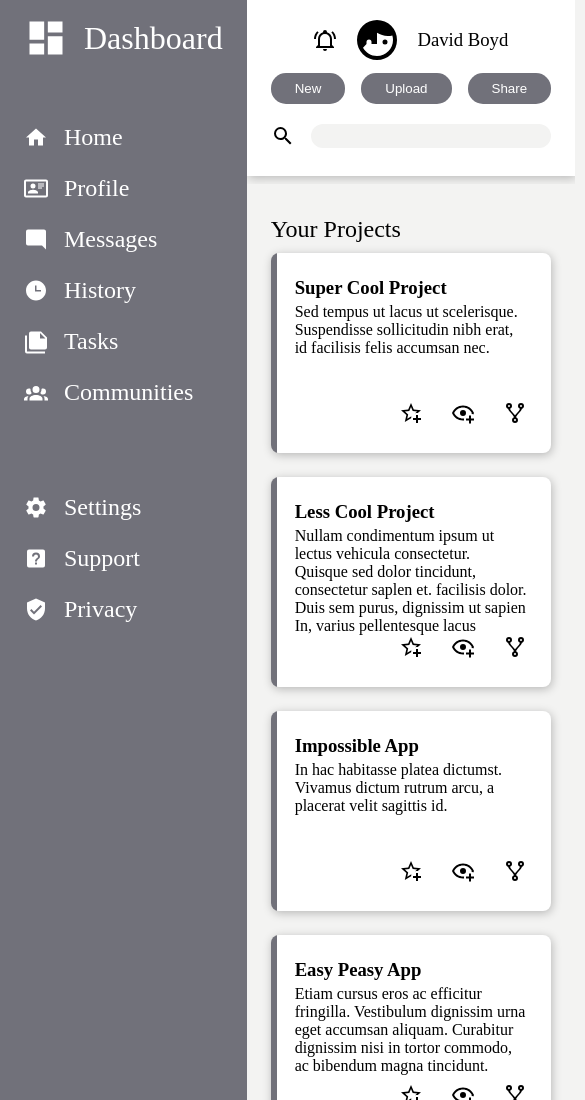
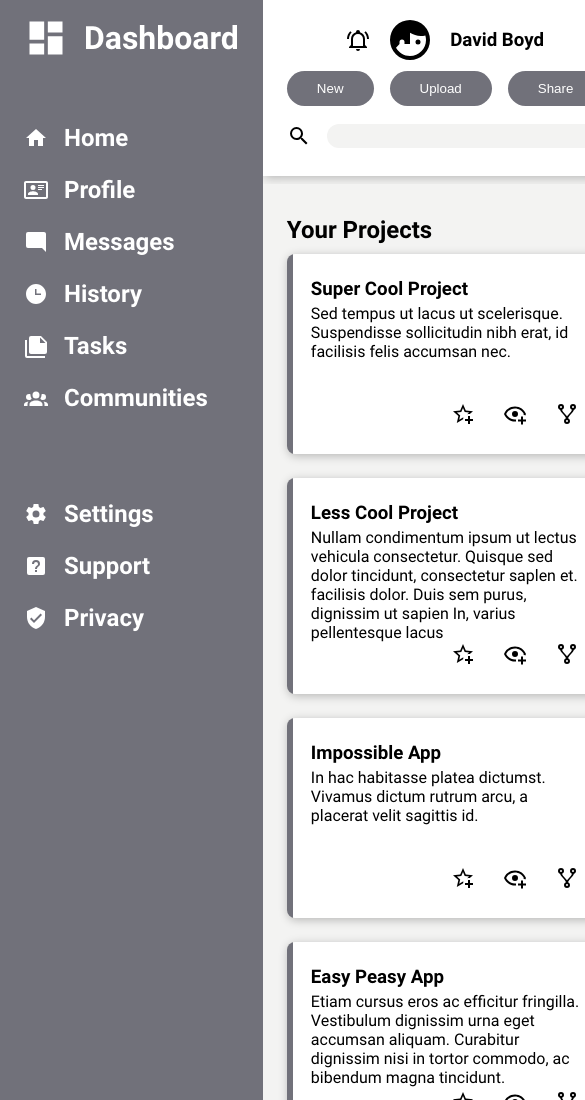
Before and after one commit to DaveBoydy/Project-Admin-Dashboard, a plain HTML site: page index.html in a window 390 px wide. Shown: the top 1100 px of the page, 585 px wide, since content can reach past the window. Drawn offline with Linux system fonts and the light colour scheme.

Commit message:
Update font family
Updated the font family to Roboto with fallback font families.

```diff
--- a/styles.css
+++ b/styles.css
@@ -1,9 +1,23 @@
+@font-face {
+  font-family: Roboto-Regular;
+  src: url(Roboto-Regular.otf);
+}
+
+@font-face {
+  font-family: Roboto-Bold;
+  src: url(Roboto-Bold.otf);
+}
+
 :root {
   --primary: #71717a; /* sonic silver, 500 */
   --secondary: #fff;
   --tertiary: #f3f3f2; /*  sonic silver variant, 50 */
 
   --box-shadow: 1px 2px 10px 0px rgba(0, 0, 0, 0.25);
+
+  --font-family: Roboto-Regular, -apple-system, BlinkMacSystemFont, "Segoe UI",
+    Helvetica, Arial, sans-serif, "Apple Color Emoji", "Segoe UI Emoji",
+    "Segoe UI Symbol";
 }
 
 *,
@@ -22,6 +36,11 @@
     "sidebar header" auto
     "sidebar main" 1fr
     / 1fr 3.8fr;
+  font-family: var(--font-family);
+}
+
+:is(h1, h2, h3, h4, h5, h6) {
+  font-family: Roboto-Bold;
 }
 
 #intro {
@@ -44,11 +63,6 @@
   margin: 0 auto;
 }
 
-#content h2,
-#sidebar h2 {
-  font-weight: 400;
-}
-
 #sidebar {
   grid-area: sidebar;
   padding: 24px;
@@ -62,7 +76,6 @@
 
 #sidebar h1 {
   font-size: 2rem;
-  font-weight: 500;
 }
 
 #sidebar li,
@@ -111,13 +124,9 @@
   background-color: var(--tertiary);
 }
 
-.header-personal h3 {
-  font-weight: 500;
-}
-
 .header-projects button {
-  border-radius: 15px;
-  padding: 8px 24px;
+  border-radius: 18px;
+  padding: 10px 30px;
   border: none;
   background-color: var(--primary);
   color: var(--secondary);
@@ -234,66 +243,7 @@
   }
 }
 
-@media (max-width: 700px) {
-
-  .project-posts {
-    grid-template-columns: 1fr;
-  }
-
-}
-
-@media (max-width: 804px) {
-  #content {
-    flex-direction: column;
-  }
-
-  .main-projects {
-    width: 100%;
-  }
-
-  .main-meta {
-    width: 100%;
-  }
-}
-
-@media (max-width: 980px) {
-  #intro {
-    grid-template: repeat(2, 1fr) / 1fr 1fr;
-    padding: 16px 24px;
-  }
-
-  .header-search {
-    grid-column: 1/3;
-    grid-row: 2/ 3;
-  }
-
-  .header-welcome {
-    display: none;
-  }
-}
-
-@media (max-width: 800px) {
-  #intro {
-    grid-template: repeat(3, 1fr) / 1fr;
-    padding: 16px 24px;
-  }
-
-  .header-personal,
-  .header-projects {
-    justify-content: center;
-  }
-
-  .header-search {
-    grid-column: 1/2;
-    grid-row: 3/ 4;
-  }
-
-  .header-personal {
-    grid-column: 1/2;
-  }
-}
-
-@media (min-width: 981px) {
+@media (min-width: 1024px) {
   .header-personal,
   .header-projects {
     justify-content: end;
@@ -319,3 +269,55 @@
     grid-row: 2/3;
   }
 }
+
+@media (max-width: 1023px) {
+  #content {
+    flex-direction: column;
+  }
+
+  .main-projects {
+    width: 100%;
+  }
+
+  .main-meta {
+    width: 100%;
+  }
+
+  #intro {
+    grid-template: repeat(2, 1fr) / 1fr 1fr;
+    padding: 16px 24px;
+  }
+
+  .header-search {
+    grid-column: 1/3;
+    grid-row: 2/ 3;
+  }
+
+  .header-welcome {
+    display: none;
+  }
+}
+
+@media (max-width: 870px) {
+  .project-posts {
+    grid-template-columns: 1fr;
+  }
+  #intro {
+    grid-template: repeat(3, 1fr) / 1fr;
+    padding: 16px 24px;
+  }
+
+  .header-personal,
+  .header-projects {
+    justify-content: center;
+  }
+
+  .header-search {
+    grid-column: 1/2;
+    grid-row: 3/ 4;
+  }
+
+  .header-personal {
+    grid-column: 1/2;
+  }
+}
```
Also changed, not shown: Roboto-Bold.otf (added), Roboto-Regular.otf (added).
